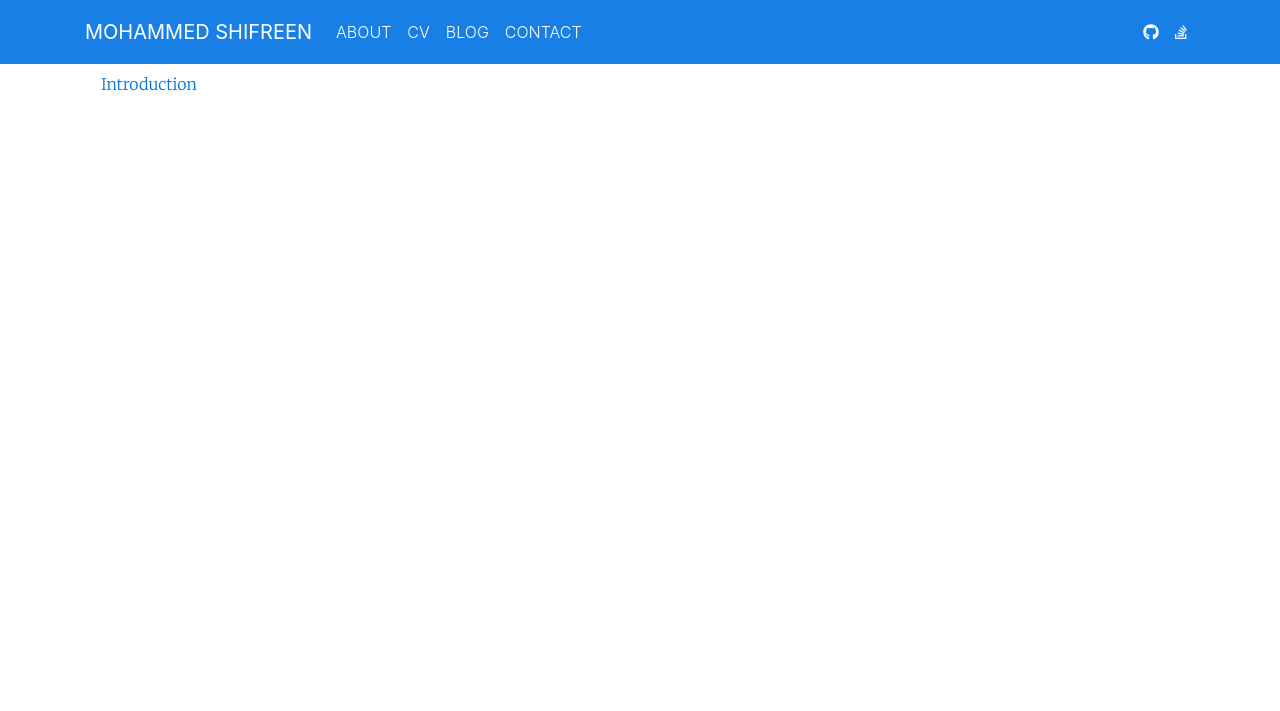
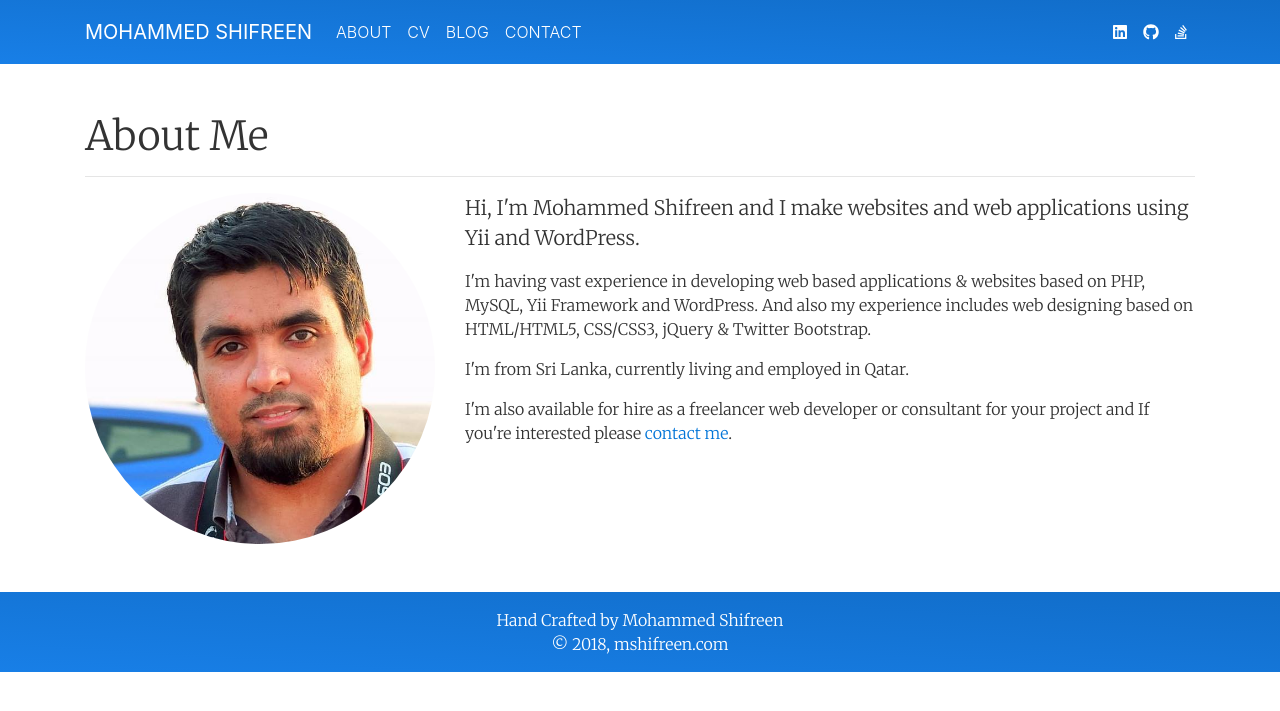
Before and after one commit to Shifrin/shifrin.github.io, a Jekyll site: the page built from about/index.html, in a window 1280 px wide. Shown: the top 711 px of the page. Built offline with Jekyll 4.4.1, drawn with Linux system fonts in a browser that asks for light colours; nearby versions of some CDN libraries.

Commit message:
About page update

```diff
--- a/_layouts/default.html
+++ b/_layouts/default.html
@@ -7,12 +7,14 @@
 
         <title>{{ page.title }}</title>
 
+        <meta name="description" content="{{ page.description }}">
+
         <link rel="stylesheet" href="/assets/css/bootstrap.min.css" type="text/css" media="all">
         <link rel="stylesheet" href="/assets/css/mdb.min.css" type="text/css" media="all">
         <link rel="stylesheet" href="/assets/css/style.css" type="text/css" media="all">
     </head>
 
-    <body class="{{ page.class }}">
+    <body class="{{ page.bodyClass }}">
         <header id="header" class="site-header" role="banner">
             <nav class="navbar fixed-top navbar-expand-lg navbar-dark scrolling-navbar top-navbar">
                 <div class="container">
@@ -41,6 +43,11 @@
                         </ul>
 
                         <ul class="navbar-nav nav-flex-icons">
+                            <li class="nav-item">
+                                <a class="nav-link" href="https://www.linkedin.com/in/mshifreen/" target="_blank">
+                                    <i class="fab fa-linkedin"></i>
+                                </a>
+                            </li>
                             <li class="nav-item">
                                 <a class="nav-link" href="https://github.com/Shifrin" target="_blank">
                                     <i class="fab fa-github"></i>
--- a/about/index.html
+++ b/about/index.html
@@ -1,14 +1,27 @@
 ---
 layout: default
-title: Mohammed Shifreen | Blog
+title: About | Mohammed Shifreen
+description: Hi, Mohammed Shifreen and I make websites and web applications using Yii and WordPress.
+bodyClass: about-page
 ---
 
-<div class="container">
-    <nav class="nav">
-        {% for post in site.posts %}
-            <a href="{{ post.url }}" class="nav-link" title="Permalink to {{ post.title }}">
-                {{ post.title }}
-            </a>
-        {% endfor %}
-    </nav>
+<div class="ms-about">
+    <div class="container">
+        <h1 class="h1-responsive">About Me</h1>
+
+        <hr>
+
+        <div class="row">
+            <div class="col-4">
+                <img src="/assets/img/me.jpg" class="img-fluid rounded-circle" alt="Mohammed Shifreen">
+            </div>
+
+            <div class="col-8">
+                <p class="lead">Hi, I'm Mohammed Shifreen and I make websites and web applications using Yii and WordPress.</p>
+                <p>I'm having vast experience in developing web based applications & websites based on PHP, MySQL, Yii Framework and WordPress. And also my experience includes web designing based on HTML/HTML5, CSS/CSS3, jQuery & Twitter Bootstrap.</p>
+                <p>I'm from Sri Lanka, currently living and employed in Qatar.</p>
+                <p>I'm also available for hire as a freelancer web developer or consultant for your project and If you're interested please <a href="/contact">contact me</a>.</p>
+            </div>
+        </div>
+    </div>
 </div>
--- a/assets/css/style.css
+++ b/assets/css/style.css
@@ -23,15 +23,17 @@
     opacity: .7;
 }
 
+/* Layouts */
+.site-content {
+    padding: 3rem 0;
+}
+
 /* Header & Top Navigation */
 .site-header {
     height: 64px;
     background: #187fe7;  /* fallback for old browsers */
     background: -webkit-linear-gradient(to top right, #187fe7, #116dc9);  /* Chrome 10-25, Safari 5.1-6 */
-}
-body.front-page .site-header {
-    height: 0;
-    background: transparent;
+    background: linear-gradient(to top right, #187fe7, #116dc9); /* W3C, IE 10+/ Edge, Firefox 16+, Chrome 26+, Opera 12+, Safari 7+ */
 }
 .top-navbar {
     background: transparent;
@@ -52,6 +54,7 @@
 .top-nav-collapse {
     background: #187fe7;  /* fallback for old browsers */
     background: -webkit-linear-gradient(to top right, #187fe7, #116dc9);  /* Chrome 10-25, Safari 5.1-6 */
+    background: linear-gradient(to top right, #187fe7, #116dc9); /* W3C, IE 10+/ Edge, Firefox 16+, Chrome 26+, Opera 12+, Safari 7+ */
     padding-top: 0.75rem;
     padding-bottom: 0.75rem;
 }
@@ -72,7 +75,20 @@
     margin-bottom: 5rem;
 }
 
-/* Front Page Intro */
+/* Front Page */
+body.front-page .site-header {
+    height: 0;
+    background: transparent;
+}
+body.front-page .site-content {
+    padding: 0;
+}
+body.front-page .site-footer {
+    position: fixed;
+    bottom: 0;
+    width: 100%;
+    background: transparent !important;
+}
 .ms-intro {
     height: 100vh;
     background: #187fe7;  /* fallback for old browsers */
@@ -134,10 +150,12 @@
     color: #fff !important;
     background-color: transparent !important;
 }
-.front-page .site-footer {
-    position: fixed;
-    bottom: 0;
-    width: 100%;
+
+/* Footer */
+.site-footer {
+    background: #187fe7;  /* fallback for old browsers */
+    background: -webkit-linear-gradient(to top right, #187fe7, #116dc9); /* Chrome 10-25, Safari 5.1-6 */
+    background: linear-gradient(to top right, #187fe7, #116dc9); /* W3C, IE 10+/ Edge, Firefox 16+, Chrome 26+, Opera 12+, Safari 7+ */
 }
 .footer-copyright,
 .footer-copyright > a {
```
Also changed, not shown: index.html (+4 -3 lines), assets/img/me.jpg (added).
